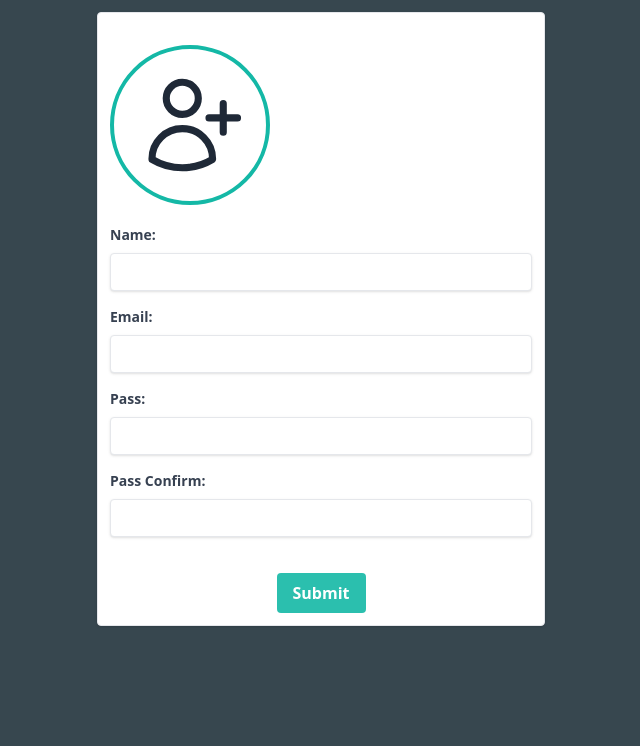
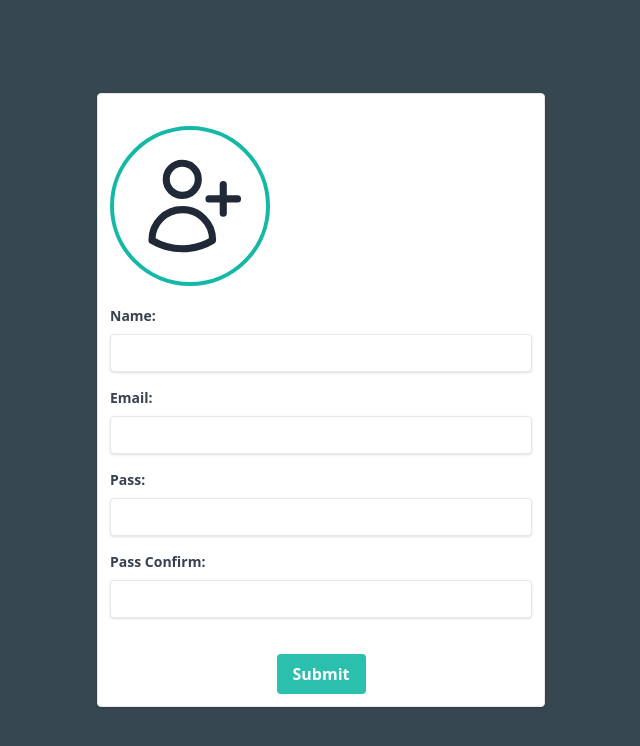
Before and after one commit to SyTW2324/E01, a SvelteKit app in the folder public/: page /register in a window 1280 px wide. Shown: the top 746 px of the page, without its empty margins (319-959 px from the left). Built offline with nearby package versions, Linux system fonts and the light colour scheme.

Commit message:
Minor layout changes

```diff
--- a/public/src/routes/(auth)/+layout.svelte
+++ b/public/src/routes/(auth)/+layout.svelte
@@ -1,5 +1,5 @@
-<div class="h-full w-full md:py-3">
-  <div class="bg-white border container-md mx-auto p-3 shadow text-gray-800 md:max-w-md md:rounded">
+<div class="w-full md:p-3">
+  <div class="bg-white border container-md min-h-screen mx-auto p-3 shadow text-gray-800 md:min-h-full md:max-w-md md:rounded">
     <slot />
   </div>
 </div>
--- a/public/src/routes/+layout.svelte
+++ b/public/src/routes/+layout.svelte
@@ -2,6 +2,6 @@
 	import '../app.css';
 </script>
 
-<main class="bg-neth-xdark min-h-screen w-full">
+<main class="bg-neth-xdark flex items-center justify-center min-h-screen w-full">
 	<slot />
 </main>
```
